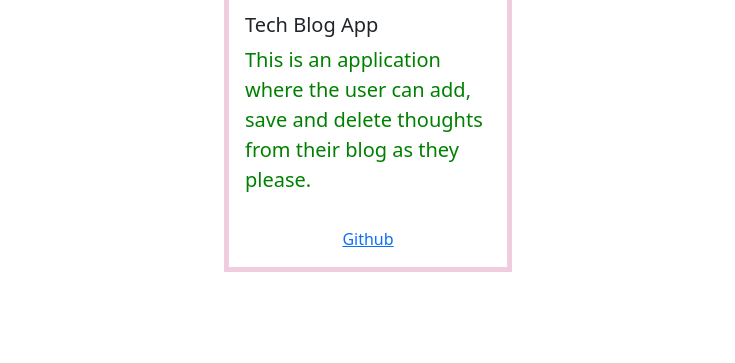
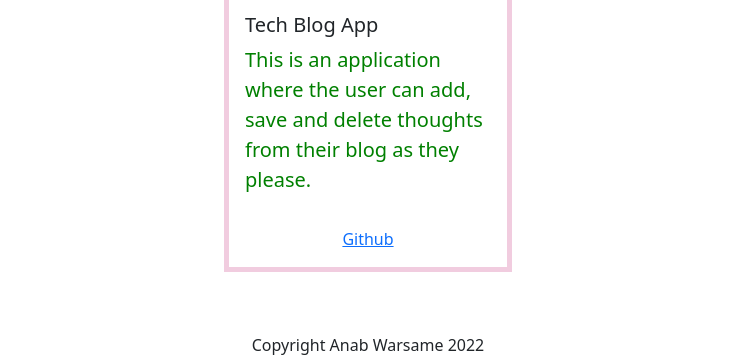
Before and after one commit to anabwarsame/updated-portfolio, a plain HTML site: page index.html in a window 1280 px wide. Shown: the part 4761-5124 px from the top of the page, without its empty margins (272-1007 px from the left). Before the commit the page ends 5097 px from the top, so only its background shows below. Drawn offline with nearby package versions, Linux system fonts and the light colour scheme.

Commit message:
added a footer

```diff
--- a/index.html
+++ b/index.html
@@ -226,6 +226,9 @@
     </body>
   </main>
   <footer>
+    <div>
+      <h6 class="d-flex flex-wrap justify-content-center">Copyright Anab Warsame 2022</h6>
+    </div>
 
   </footer>
 </html>
```
